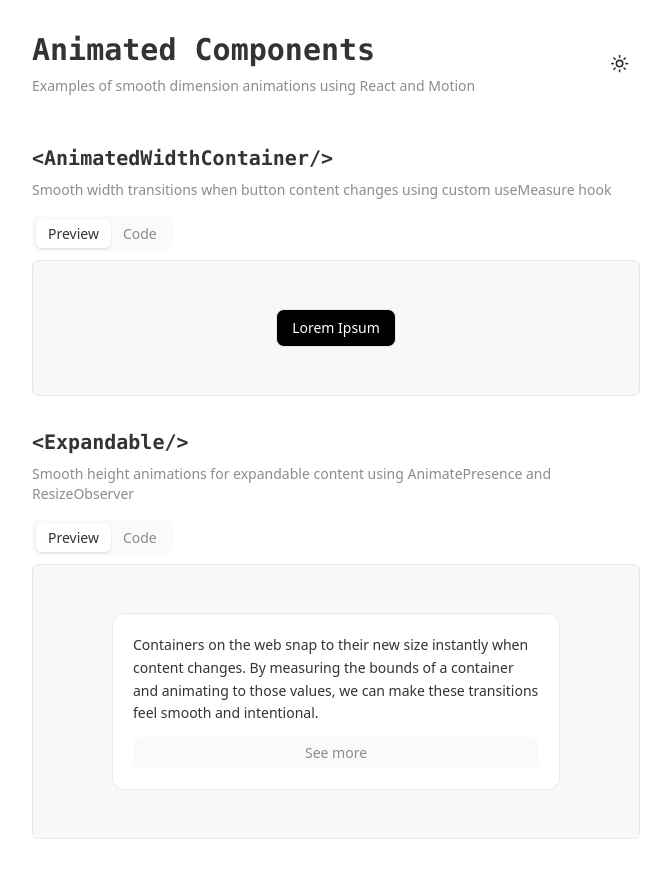
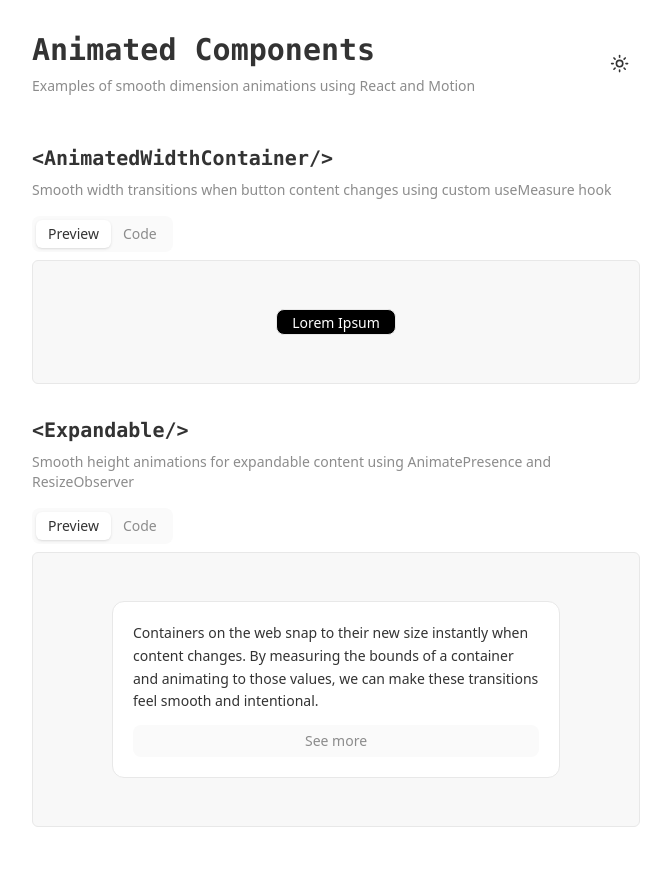
Before and after one commit to mazhugasergei/components, a Next.js app: page / in a window 1280 px wide. Shown: the whole page, without its empty margins (304-975 px from the left). Built offline with nearby package versions, Linux system fonts and the light colour scheme.

Commit message:
Extract base component and improve component architecture

```diff
--- a/src/app/page.tsx
+++ b/src/app/page.tsx
@@ -24,7 +24,9 @@ export default function Home() {
 						description={component.description}
 						codeBlocks={component.codeBlocks}
 					>
-						{component.example}
+						{component.examples.map((example, exampleIndex) => (
+							<div key={exampleIndex}>{example}</div>
+						))}
 					</ComponentSection>
 				))}
 			</div>
--- a/src/components/ui/animated-width-container.tsx
+++ b/src/components/ui/animated-width-container.tsx
@@ -1,8 +1,8 @@
 "use client"
 
-import { useMeasure } from "@/hooks/use-measure"
 import { cn } from "@/utils/classname"
 import { MotionConfig, type MotionProps, motion } from "motion/react"
+import { BaseAnimatedWidthContainer } from "./base-animated-width-container"
 
 const animation: MotionProps = {
 	initial: { opacity: 0, filter: "blur(8px)", scale: 0.95 },
@@ -19,15 +19,11 @@ const animation: MotionProps = {
 	},
 }
 
-interface AnimatedWidthContainerProps {
-	children: React.ReactNode
-	onClick?: () => void
-	className?: string
-}
-
-export function AnimatedWidthContainer({ children, onClick, className }: AnimatedWidthContainerProps) {
-	const [ref, bounds] = useMeasure()
-
+export function AnimatedWidthContainer({
+	children,
+	className,
+	...props
+}: React.ComponentProps<typeof BaseAnimatedWidthContainer>) {
 	return (
 		<MotionConfig
 			transition={{
@@ -36,17 +32,13 @@ export function AnimatedWidthContainer({ children, onClick, className }: Animate
 				delay: 0.05,
 			}}
 		>
-			<motion.button
-				animate={{
-					width: bounds.width > 0 ? bounds.width : "auto",
-				}}
-				onClick={onClick}
+			<BaseAnimatedWidthContainer
 				className={cn(
 					"bg-primary border-border flex cursor-pointer items-center justify-center overflow-hidden rounded-lg border outline-none active:scale-95",
 					className
 				)}
+				{...props}
 			>
-				<div ref={ref} className="flex items-center justify-center whitespace-nowrap">
 				<motion.span
 					{...animation}
 					key={children?.toString()}
@@ -54,8 +46,7 @@ export function AnimatedWidthContainer({ children, onClick, className }: Animate
 				>
 					{children}
 				</motion.span>
-				</div>
-			</motion.button>
+			</BaseAnimatedWidthContainer>
 		</MotionConfig>
 	)
 }
--- /dev/null
+++ b/src/components/ui/base-animated-width-container.tsx
@@ -0,0 +1,18 @@
+"use client"
+
+import { useMeasure } from "@/hooks/use-measure"
+import { motion } from "motion/react"
+
+interface Props extends React.ComponentPropsWithoutRef<typeof motion.button> {
+	children: React.ReactNode
+}
+
+export function BaseAnimatedWidthContainer({ children, ...props }: Props) {
+	const [ref, bounds] = useMeasure()
+
+	return (
+		<motion.button animate={{ width: bounds.width > 0 ? bounds.width : "auto" }} {...props}>
+			<div ref={ref}>{children}</div>
+		</motion.button>
+	)
+}
--- a/src/lib/constants.tsx
+++ b/src/lib/constants.tsx
@@ -9,14 +9,18 @@ export const components = [
 		codeBlocks: [
 			{
 				title: "Installation",
-				code: "npm install motion/react",
+				code: "npm install motion",
 			},
 			{
 				title: "Hook",
 				codeUrl: "hooks/use-measure.ts",
 			},
 			{
-				title: "Component",
+				title: "Base component",
+				codeUrl: "components/ui/base-animated-width-container.tsx",
+			},
+			{
+				title: "Styled component",
 				codeUrl: "components/ui/animated-width-container.tsx",
 			},
 			{
@@ -24,7 +28,7 @@ export const components = [
 				codeUrl: "components/examples/animated-width-container.tsx",
 			},
 		],
-		example: <AnimatedWidthContainerExample />,
+		examples: [<AnimatedWidthContainerExample />],
 	},
 	{
 		title: "<Expandable/>",
@@ -33,7 +37,7 @@ export const components = [
 		codeBlocks: [
 			{
 				title: "Installation",
-				code: "npm install motion/react",
+				code: "npm install motion",
 			},
 			{
 				title: "Component",
@@ -44,6 +48,6 @@ export const components = [
 				codeUrl: "components/examples/animated-height-container.tsx",
 			},
 		],
-		example: <Expandable />,
+		examples: [<Expandable />],
 	},
 ]
```
Lines whose indentation alone changed are shown as unchanged.
